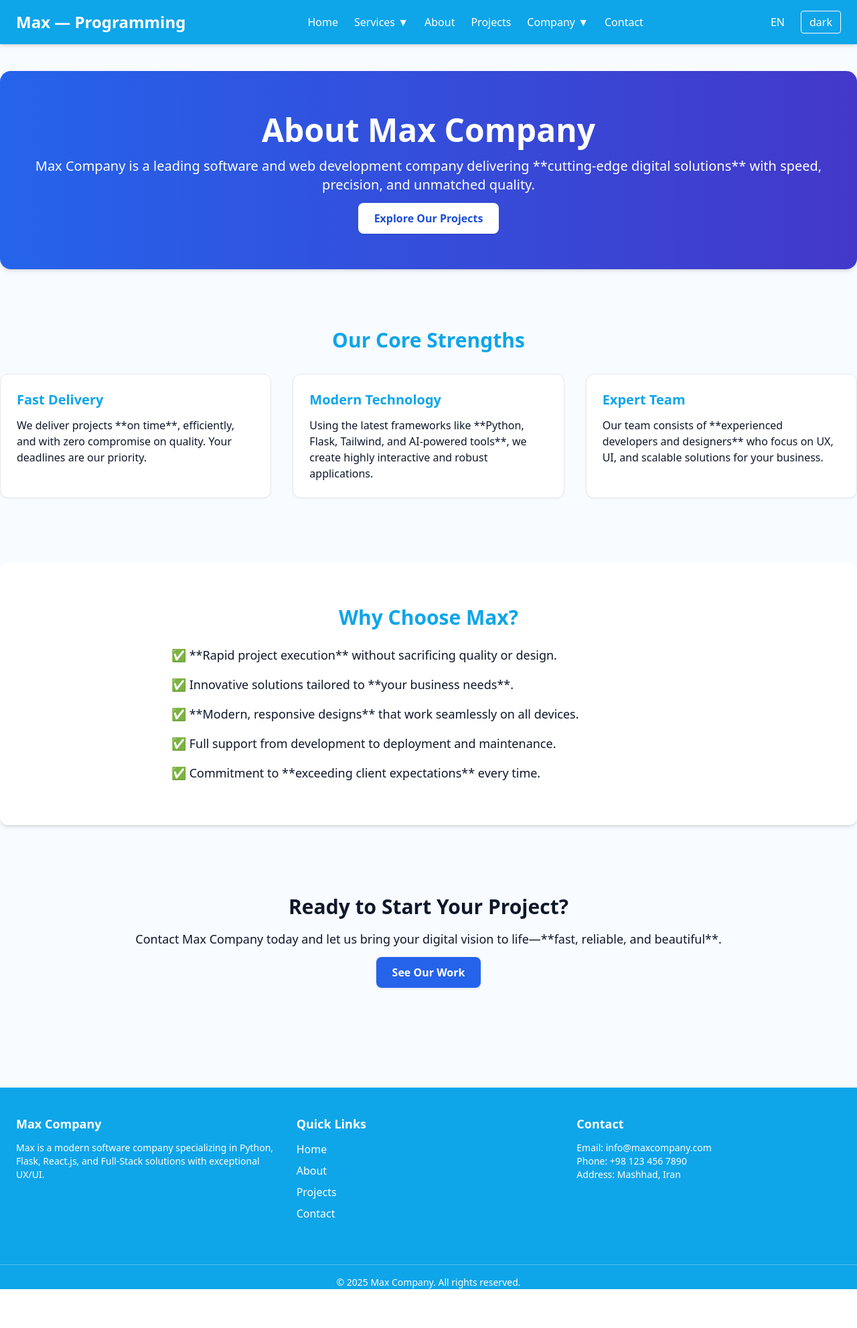
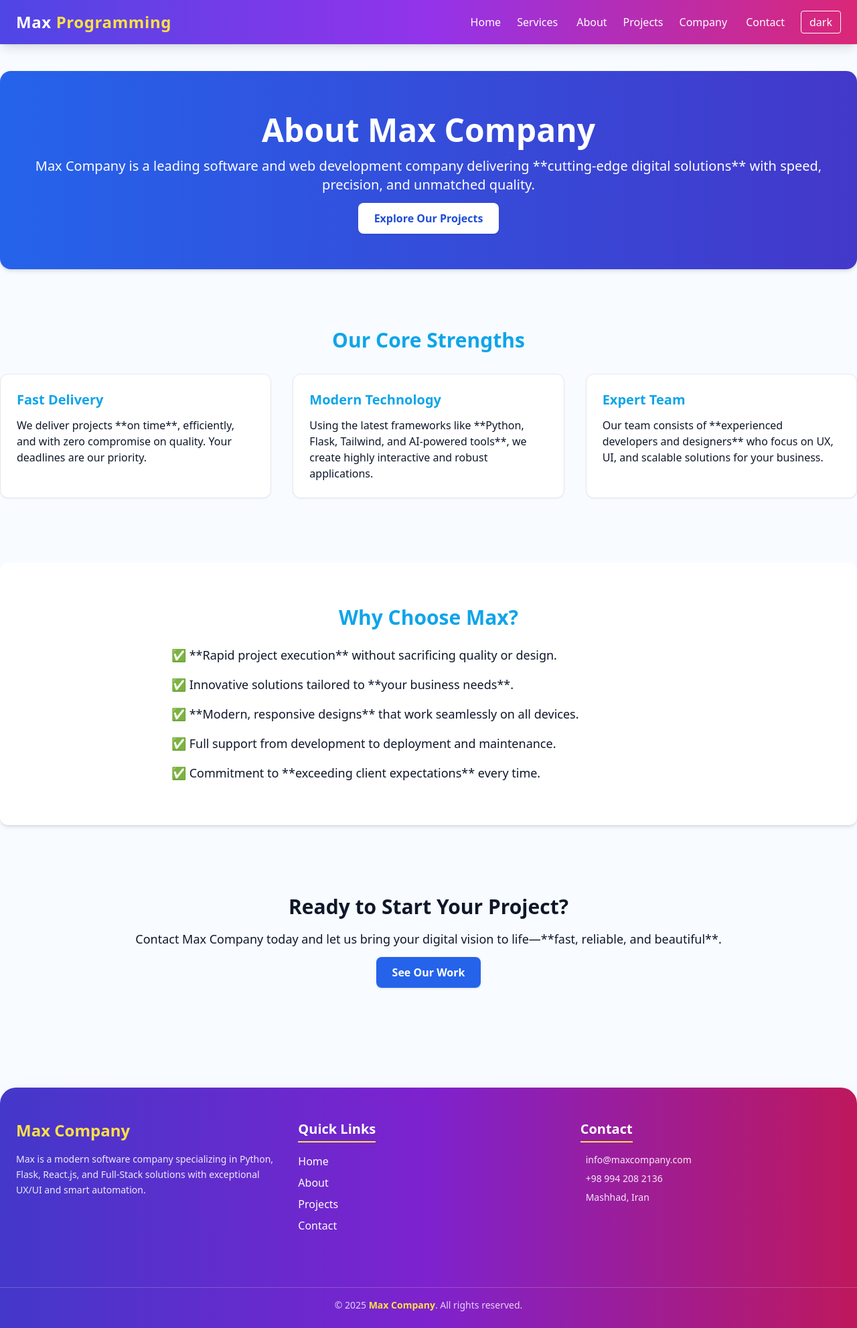
Before and after one commit to amiryousef87/first-project-from-max, a Flask app: page /about in a window 1280 px wide. Shown: the whole page at 67% size. Before the commit the page ends 1925 px from the top, so only its background shows below. Run offline with Flask 3, Linux system fonts and the light colour scheme; some libraries are stand-ins or nearby versions.

Commit message:
your commit message

```diff
--- a/templates/base.html
+++ b/templates/base.html
@@ -1,11 +1,14 @@
 <!DOCTYPE html>
 <html lang="en" dir="ltr">
+
 <head>
   <meta charset="utf-8" />
   <meta name="viewport" content="width=device-width,initial-scale=1" />
   <title>{{ title }} - Max</title>
   <script src="https://cdn.tailwindcss.com"></script>
   <link rel="stylesheet" href="{{ url_for('static', filename='css/styles.css') }}" />
+  <link href="https://cdn.jsdelivr.net/npm/@coreui/icons/css/all.min.css" rel="stylesheet">
+
   <script>
     // Simple dropdown toggle
     function toggleDropdown(id) {
@@ -13,27 +16,36 @@
     }
   </script>
 </head>
+
 <body id="body-root" class="transition-colors duration-300">
 
   <!-- Navbar -->
-    <header class="bg-[var(--primary)] text-white shadow-md">
+  <!-- Navbar -->
+  <header class="bg-gradient-to-r from-indigo-600 via-purple-600 to-pink-600 text-white shadow-lg sticky top-0 z-50">
     <div class="container mx-auto flex items-center justify-between py-4 px-6">
 
       <!-- Logo -->
-        <a href="{{ url_for('index') }}" class="text-2xl font-bold hover:text-gray-200 transition">
-          Max — Programming
+      <a href="{{ url_for('index') }}" class="text-2xl font-extrabold tracking-wide hover:opacity-90 transition">
+        Max <span class="text-yellow-300">Programming</span>
       </a>
 
-        <!-- Menu Centered -->
-        <nav class="flex-1 flex justify-center items-center gap-6 relative">
-          <a href="{{ url_for('index') }}" class="hover:text-gray-200 transition">Home</a>
+      <!-- Hamburger (Mobile) -->
+      <button id="menu-toggle" class="block md:hidden focus:outline-none">
+        <i class="fa fa-bars text-2xl"></i>
+      </button>
+
+      <!-- Menu -->
+      <nav id="nav-menu"
+        class="hidden md:flex flex-col md:flex-row md:items-center gap-6 absolute md:static top-full left-0 w-full md:w-auto bg-indigo-700 md:bg-transparent py-4 md:py-0 px-6 md:px-0 shadow-md md:shadow-none rounded-b-2xl md:rounded-none transition-all duration-300">
+
+        <a href="{{ url_for('index') }}" class="hover:text-yellow-300 transition">Home</a>
 
         <!-- Dropdown Services -->
-          <div class="relative">
-            <button onclick="toggleDropdown('services-dropdown')" class="hover:text-gray-200 transition">
-              Services ▼
-            </button>
-            <div id="services-dropdown" class="absolute top-full left-0 mt-1 bg-white text-black rounded shadow-lg hidden w-40">
+        <div class="relative group">
+          <button class="hover:text-yellow-300 transition flex items-center gap-1">Services<i
+              class="fa fa-chevron-down text-sm mt-[2px]"></i></button>
+          <div
+            class="absolute hidden group-hover:block top-full left-0 mt-2 bg-white text-gray-800 rounded-lg shadow-lg w-48 overflow-hidden">
             <a href="#" class="block px-4 py-2 hover:bg-gray-100">Web Development</a>
             <a href="#" class="block px-4 py-2 hover:bg-gray-100">UI/UX Design</a>
             <a href="#" class="block px-4 py-2 hover:bg-gray-100">AI & Automation</a>
@@ -41,15 +53,15 @@
           </div>
         </div>
 
-          <a href="{{ url_for('about') }}" class="hover:text-gray-200 transition">About</a>
-          <a href="{{ url_for('projects') }}" class="hover:text-gray-200 transition">Projects</a>
+        <a href="{{ url_for('about') }}" class="hover:text-yellow-300 transition">About</a>
+        <a href="{{ url_for('projects') }}" class="hover:text-yellow-300 transition">Projects</a>
 
         <!-- Dropdown Company -->
-          <div class="relative">
-            <button onclick="toggleDropdown('company-dropdown')" class="hover:text-gray-200 transition">
-              Company ▼
-            </button>
-            <div id="company-dropdown" class="absolute top-full left-0 mt-1 bg-white text-black rounded shadow-lg hidden w-40">
+        <div class="relative group">
+          <button class="hover:text-yellow-300 transition flex items-center gap-1">Company<i
+              class="fa fa-chevron-down text-sm mt-[2px]"></i></button>
+          <div
+            class="absolute hidden group-hover:block top-full left-0 mt-2 bg-white text-gray-800 rounded-lg shadow-lg w-48 overflow-hidden">
             <a href="#" class="block px-4 py-2 hover:bg-gray-100">Team</a>
             <a href="#" class="block px-4 py-2 hover:bg-gray-100">Careers</a>
             <a href="#" class="block px-4 py-2 hover:bg-gray-100">Testimonials</a>
@@ -57,16 +69,17 @@
           </div>
         </div>
 
-          <a href=#" class="hover:text-gray-200 transition">Contact</a>
-        </nav>
+        <a href="{{ url_for('contact') }}" class="hover:text-yellow-300 transition">Contact</a>
 
         <!-- Language & Theme -->
-        <div class="flex items-center gap-4">
-          <a href="{{ url_for('index') }}?lang=en" class="px-2 py-1 rounded hover:bg-white hover:text-[var(--primary)] transition">EN</a>
-          <button id="theme-toggle" class="px-3 py-1 rounded border border-white hover:bg-white hover:text-[var(--primary)] transition">
-            Theme
+        <div class="flex items-center gap-4 mt-3 md:mt-0">
+
+          <button id="theme-toggle"
+            class="px-3 py-1 rounded border border-white hover:bg-white hover:text-indigo-700 transition">
+
           </button>
         </div>
+      </nav>
     </div>
   </header>
 
@@ -76,39 +89,63 @@
   </main>
 
   <!-- Footer -->
-    <footer class="bg-[var(--primary)] text-white mt-16">
-      <div class="container mx-auto px-6 py-10 grid grid-cols-1 md:grid-cols-3 gap-6">
+  <footer class="bg-gradient-to-r from-indigo-700 via-purple-700 to-pink-700 text-white mt-16 rounded-t-3xl shadow-2xl">
+    <div class="container mx-auto px-6 py-12 grid grid-cols-1 md:grid-cols-3 gap-8">
+
       <!-- About -->
       <div>
-          <h3 class="font-bold text-lg mb-3">Max Company</h3>
-          <p class="text-sm">Max is a modern software company specializing in Python, Flask, React.js, and Full-Stack solutions with exceptional UX/UI.</p>
+        <h3 class="text-2xl font-extrabold mb-4 text-yellow-300">Max Company</h3>
+        <p class="text-sm leading-relaxed opacity-90">
+          Max is a modern software company specializing in Python, Flask, React.js, and Full-Stack
+          solutions with exceptional UX/UI and smart automation.
+        </p>
+        <div class="flex gap-4 mt-5">
+          <a href="#" class="hover:text-yellow-300 transition"><i class="fa fa-github text-2xl"></i></a>
+          <a href="#" class="hover:text-yellow-300 transition"><i class="fa fa-linkedin text-2xl"></i></a>
+          <a href="#" class="hover:text-yellow-300 transition"><i class="fa fa-youtube text-2xl"></i></a>
+          <a href="#" class="hover:text-yellow-300 transition"><i class="fa fa-envelope text-2xl"></i></a>
+        </div>
       </div>
 
       <!-- Quick Links -->
       <div>
-          <h3 class="font-bold text-lg mb-3">Quick Links</h3>
+        <h3 class="text-xl font-bold mb-4 border-b-2 border-yellow-300 inline-block pb-1">Quick Links</h3>
         <ul class="space-y-2">
-            <li><a href="{{ url_for('index') }}" class="hover:underline">Home</a></li>
-            <li><a href="{{ url_for('about') }}" class="hover:underline">About</a></li>
-            <li><a href="{{ url_for('projects') }}" class="hover:underline">Projects</a></li>
-            <li><a href="{{ url_for('contact') }}" class="hover:underline">Contact</a></li>
+          <li><a href="{{ url_for('index') }}" class="hover:text-yellow-300 transition">Home</a></li>
+          <li><a href="{{ url_for('about') }}" class="hover:text-yellow-300 transition">About</a></li>
+          <li><a href="{{ url_for('projects') }}" class="hover:text-yellow-300 transition">Projects</a></li>
+          <li><a href="{{ url_for('contact') }}" class="hover:text-yellow-300 transition">Contact</a></li>
         </ul>
       </div>
 
       <!-- Contact -->
       <div>
-          <h3 class="font-bold text-lg mb-3">Contact</h3>
-          <p class="text-sm">Email: info@maxcompany.com</p>
-          <p class="text-sm">Phone: +98 123 456 7890</p>
-          <p class="text-sm">Address: Mashhad, Iran</p>
+        <h3 class="text-xl font-bold mb-4 border-b-2 border-yellow-300 inline-block pb-1">Contact</h3>
+        <ul class="space-y-2 text-sm opacity-90">
+          <li><i class="fa fa-envelope mr-2 text-yellow-300"></i> info@maxcompany.com</li>
+          <li><i class="fa fa-phone mr-2 text-yellow-300"></i> +98 994 208 2136</li>
+          <li><i class="fa fa-map-marker mr-2 text-yellow-300"></i> Mashhad, Iran</li>
+        </ul>
       </div>
     </div>
 
-      <div class="border-t border-white/30 mt-6 pt-4 text-center text-sm">
-        © 2025 Max Company. All rights reserved.
+    <!-- Bottom Line -->
+    <div class="border-t border-white/20 mt-8 pt-4 pb-6 text-center text-sm text-white/80">
+      © 2025 <span class="font-semibold text-yellow-300">Max Company</span>. All rights reserved.
     </div>
   </footer>
 
+
   <script src="{{ url_for('static', filename='js/theme.js') }}"></script>
+  <script>
+    // Mobile menu toggle
+    document.getElementById('menu-toggle').addEventListener('click', () => {
+      const nav = document.getElementById('nav-menu');
+      nav.classList.toggle('hidden');
+    });
+  </script>
 </body>
+
+
+
 </html>
```
Lines whose indentation alone changed are shown as unchanged.
